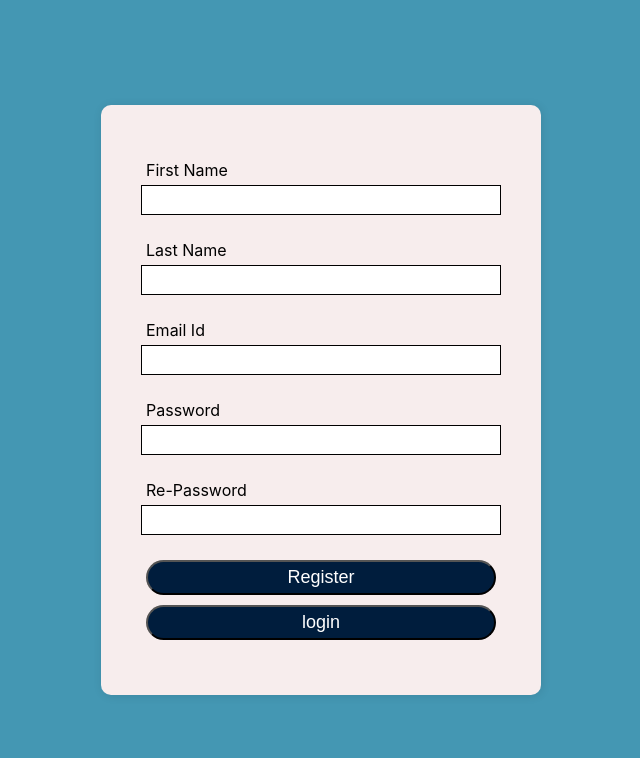
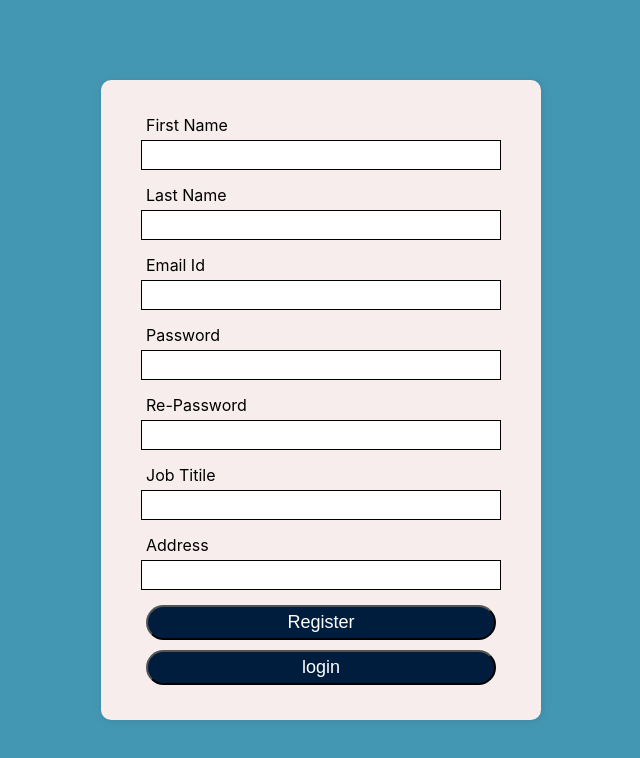
Before and after one commit to skkaushik/user_management_-using_mern, a React (Create React App) app: page /register in a window 1280 px wide. Shown: the top 758 px of the page, without its empty margins (319-959 px from the left). Built offline with nearby package versions, Linux system fonts and the light colour scheme.

Commit message:
context api

```diff
--- a/src/App.js
+++ b/src/App.js
@@ -14,9 +14,10 @@ import ViewData from './Components/ViewData';
 function App() {
   const [userdata,setUserData]=useState({})
   console.log(userdata)
+
   return (
     <div className="App">
-      <data.Provider value={{setUserData}}>
+      <data.Provider value={{userdata,setUserData}}>
       <Router>
         <Routes>
           <Route path='/' element ={userdata && userdata._id ? <Home/>:<Login/>}/>
--- a/src/Components/Home.js
+++ b/src/Components/Home.js
@@ -6,16 +6,13 @@ const Home = () => {
   const {userdata,setUserData} =useContext(data)
   console.log(userdata)
 
-
-
-
   const logout = ()=>{
     setUserData({})
   }
   return (
     <div className='container container-home'>
         <h1>Home page</h1>
-        <h2 className="username-home">Hii 👋 </h2>
+        <h2 className="username-home">Hii 👋{userdata} </h2>
         <button className='btn' onClick={logout}>Logout</button>
     </div>
   )
--- a/src/Components/Register.js
+++ b/src/Components/Register.js
@@ -26,8 +26,8 @@ const handleChange = (e)=>{
 const handleSubmit = async(e)=>{
     // e.preventDefault();
     console.log(user);
-    const {firstName,lastName,email,password,repassword} = user
-    if(firstName && lastName && email && password){
+    const {firstName,lastName,email,password,repassword,job,address} = user
+    if(firstName && lastName && email && password && job && address){
         if(password === repassword){
     await axios.post('http://localhost:5050/Register',user)
     .then((res) => {
@@ -61,6 +61,12 @@ const handleSubmit = async(e)=>{
             <label htmlFor="re-password">Re-Password</label>
             <input type="password" id="re-password" name='repassword' value={user.repassword} onChange={handleChange}/>
 
+            <label htmlFor="job">Job Titile</label>
+            <input type="text" id="job" name='job' value={user.job} onChange={handleChange}/>
+
+            <label htmlFor="address">Address</label>
+            <input type="text" id="address" name='address' value={user.address} onChange={handleChange}/>
+
             <button className="btn" onClick={handleSubmit}>Register</button>
 
             <button className="btn" onClick={()=>navigate("/login")}>login</button>
--- a/src/Components/ViewData.js
+++ b/src/Components/ViewData.js
@@ -22,18 +22,23 @@ function ViewData() {
 
       <table className='table'>
                     <tr>
-
-                    <th> Frist Name</th>
-                    <th>Last Name</th>
+                    <th> S.No</th>
+                    <th> Name</th>
                     <th>Email</th>
+                    <th>Job Titile</th>
+                    <th>Address</th>
                     </tr>
 
         {data.map((data, index) => {
+
           return (
             <tr>
-                <td>{data.firstName}</td>
-                <td>{data.lastName}</td>
+                <td>{index+1}</td>
+                <td>{data.firstName}{data.lastName}</td>
+
                 <td>{data.email}</td>
+                <td>{data.job}</td>
+                <td>{data.address}</td>
             </tr>
 
 
--- a/src/Components/style.css
+++ b/src/Components/style.css
@@ -2,7 +2,7 @@
     background-color: #f7eded;
     max-width: 500px;
     max-height: 700px;
-    padding: 50px 20px;
+    padding: 30px 20px;
     width: 100%;
     width: 400px;
     box-shadow: 1px 1px 10px rgba(0,0,0,0.1);
@@ -23,7 +23,7 @@ form input,form label{
     padding: 5px 5px;
 }
 form input{
-    margin-bottom: 20px;
+    margin-bottom: 10px;
     border: 1px solid #000;
 }
 form input:hover{
```
